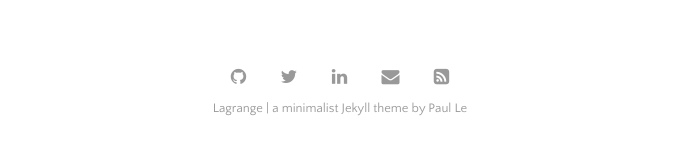
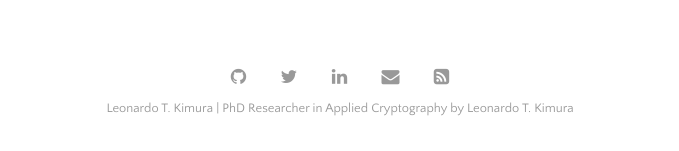
Before and after one commit to leonardotkimura/leonardotkimura.github.io, a Jekyll site: the page built from index.html, in a window 1280 px wide and 900 px high, scrolled down 2243 px. Shown: the part 746-897 px from the top of the window, without its empty margins (300-979 px from the left). Built offline with Jekyll 4.4.1, drawn with Linux system fonts in a browser that asks for light colours; the list of posts is cut into pages by our own code; some of the changed text lies outside the part shown.

Commit message:
changed config

```diff
--- a/_config.yml
+++ b/_config.yml
@@ -20,9 +20,9 @@ permalink:           /:title
 plugins:             [jekyll-paginate, jekyll-sitemap, jekyll-feed, jekyll-seo-tag]
 
 # Customise atom feed settings (this is where Jekyll-Feed gets configuration information)
-title:		           'Lagrange'
-description:	       'a minimalist Jekyll theme'
-author:              'Paul Le'
+title:		           'Leonardo T. Kimura'
+description:	       'PhD Researcher in Applied Cryptography'
+author:              'Leonardo T. Kimura'
 
 # RSS 2.0 can be used instead of Atom by uncommenting following two lines
 #feed:
```
